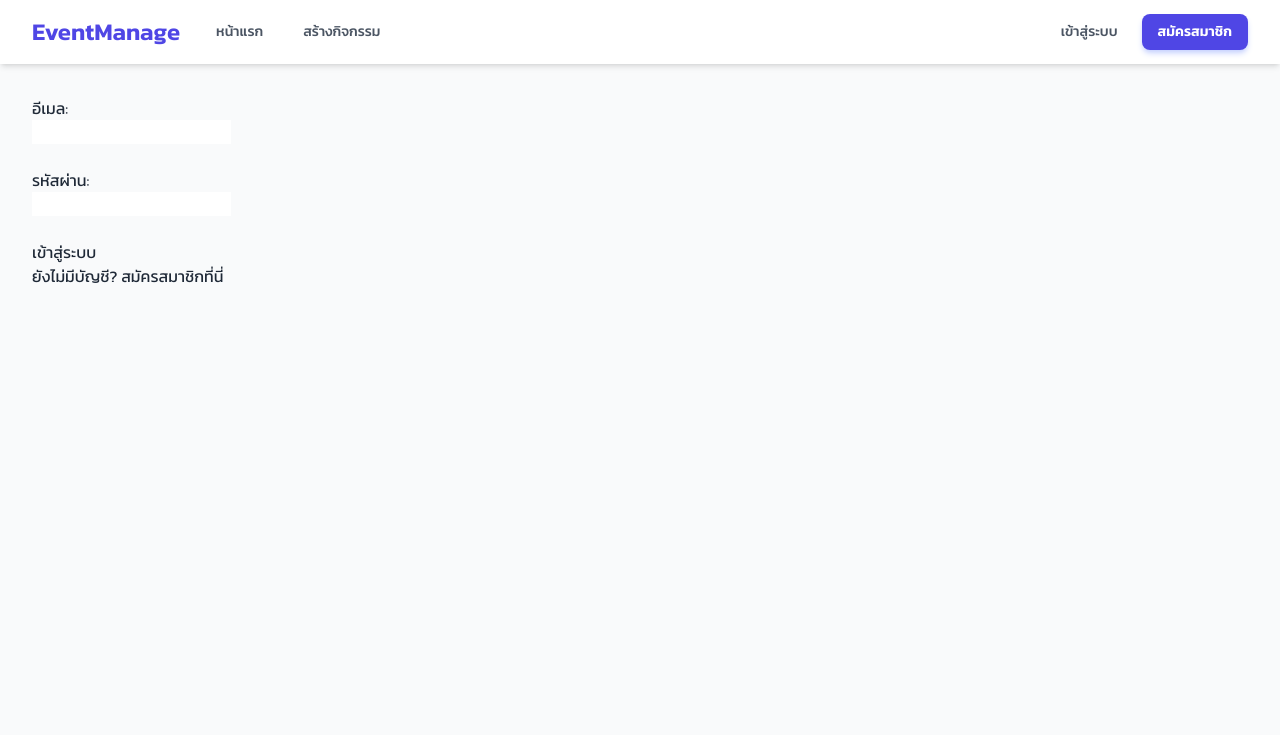
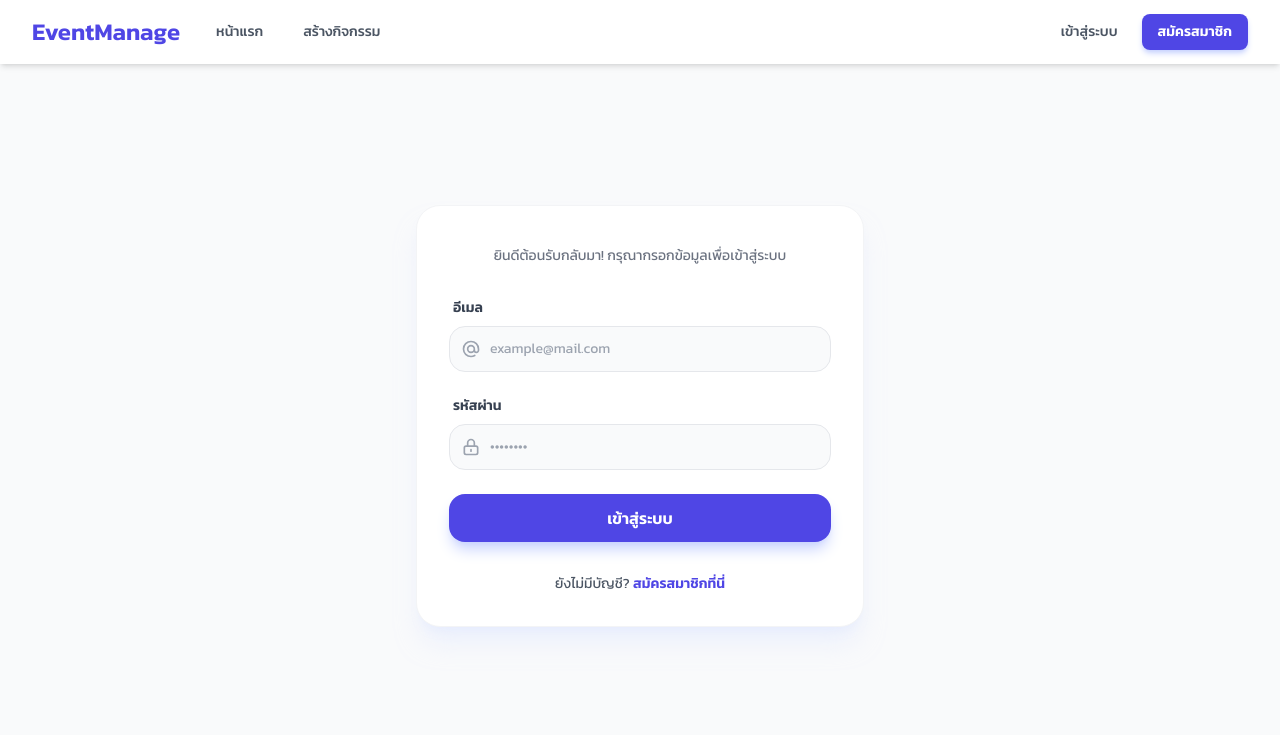
Before and after one commit to CallMeSova/event_system, a PHP site: page /login in a window 1280 px wide. Shown: the top 735 px of the page. Run offline with PHP 8.4, Linux system fonts and the light colour scheme; data that the repository does not hold is empty; some libraries are stand-ins or nearby versions.

Commit message:
Update login.php

```diff
--- a/templates/login.php
+++ b/templates/login.php
@@ -1,30 +1,73 @@
 <?php include 'head.php'; ?>
-<h1><?php echo $title; ?></h1>
 
-<section>
+<div class="min-h-[80vh] flex flex-col items-center justify-center px-4">
+    <div class="max-w-md w-full bg-white rounded-3xl shadow-xl shadow-indigo-100/50 border border-gray-100 p-8">
+
+        <div class="text-center mb-8">
+            <h1 class="text-3xl font-extrabold text-gray-900 mb-2"><?php echo $title; ?></h1>
+            <p class="text-gray-500 text-sm">ยินดีต้อนรับกลับมา! กรุณากรอกข้อมูลเพื่อเข้าสู่ระบบ</p>
+        </div>
+
         <?php if (isset($error)) : ?>
-        <p style="color: red;"><?php echo $error; ?></p>
+            <div class="mb-6 p-4 bg-red-50 border-l-4 border-red-500 rounded-r-xl flex items-center">
+                <svg class="w-5 h-5 text-red-500 mr-3" fill="currentColor" viewBox="0 0 20 20">
+                    <path fill-rule="evenodd" d="M18 10a8 8 0 11-16 0 8 8 0 0116 0zm-7 4a1 1 0 11-2 0 1 1 0 012 0zm-1-9a1 1 0 00-1 1v4a1 1 0 102 0V6a1 1 0 00-1-1z" clip-rule="evenodd"></path>
+                </svg>
+                <p class="text-sm text-red-700 font-medium"><?php echo $error; ?></p>
+            </div>
         <?php endif; ?>
 
         <?php if (isset($_GET['success'])) : ?>
-        <p style="color: green;">สมัครสมาชิกสำเร็จ! กรุณาเข้าสู่ระบบ</p>
+            <div class="mb-6 p-4 bg-green-50 border-l-4 border-green-500 rounded-r-xl flex items-center">
+                <svg class="w-5 h-5 text-green-500 mr-3" fill="currentColor" viewBox="0 0 20 20">
+                    <path fill-rule="evenodd" d="M10 18a8 8 0 100-16 8 8 0 000 16zm3.707-9.293a1 1 0 00-1.414-1.414L9 10.586 7.707 9.293a1 1 0 00-1.414 1.414l2 2a1 1 0 001.414 0l4-4z" clip-rule="evenodd"></path>
+                </svg>
+                <p class="text-sm text-green-700 font-medium">สมัครสมาชิกสำเร็จ! กรุณาเข้าสู่ระบบ</p>
+            </div>
         <?php endif; ?>
 
-    <form action="" method="POST">
+        <form action="" method="POST" class="space-y-6">
             <div>
-            <label>อีเมล:</label><br>
-            <input type="email" name="email" required>
-        </div><br>
+                <label class="block text-sm font-bold text-gray-700 mb-2 ml-1">อีเมล</label>
+                <div class="relative">
+                    <span class="absolute inset-y-0 left-0 pl-3 flex items-center text-gray-400">
+                        <svg class="w-5 h-5" fill="none" stroke="currentColor" viewBox="0 0 24 24">
+                            <path stroke-linecap="round" stroke-linejoin="round" stroke-width="2" d="M16 12a4 4 0 10-8 0 4 4 0 008 0zm0 0v1.5a2.5 2.5 0 005 0V12a9 9 0 10-9 9m4.5-1.206a8.959 8.959 0 01-4.5 1.206"></path>
+                        </svg>
+                    </span>
+                    <input type="email" name="email" required
+                        class="block w-full pl-10 pr-4 py-3 bg-gray-50 border border-gray-200 rounded-2xl text-sm focus:bg-white focus:ring-2 focus:ring-indigo-100 focus:border-indigo-500 transition-all outline-none"
+                        placeholder="example@mail.com">
+                </div>
+            </div>
 
             <div>
-            <label>รหัสผ่าน:</label><br>
-            <input type="password" name="password" required>
-        </div><br>
+                <label class="block text-sm font-bold text-gray-700 mb-2 ml-1">รหัสผ่าน</label>
+                <div class="relative">
+                    <span class="absolute inset-y-0 left-0 pl-3 flex items-center text-gray-400">
+                        <svg class="w-5 h-5" fill="none" stroke="currentColor" viewBox="0 0 24 24">
+                            <path stroke-linecap="round" stroke-linejoin="round" stroke-width="2" d="M12 15v2m-6 4h12a2 2 0 002-2v-6a2 2 0 00-2-2H6a2 2 0 00-2 2v6a2 2 0 002 2zm10-10V7a4 4 0 00-8 0v4h8z"></path>
+                        </svg>
+                    </span>
+                    <input type="password" name="password" required
+                        class="block w-full pl-10 pr-4 py-3 bg-gray-50 border border-gray-200 rounded-2xl text-sm focus:bg-white focus:ring-2 focus:ring-indigo-100 focus:border-indigo-500 transition-all outline-none"
+                        placeholder="••••••••">
+                </div>
+            </div>
 
-        <button type="submit">เข้าสู่ระบบ</button>
+            <button type="submit"
+                class="w-full bg-indigo-600 hover:bg-indigo-700 text-white font-bold py-3 px-4 rounded-2xl shadow-lg shadow-indigo-200 transition-all active:scale-[0.98] mt-2">
+                เข้าสู่ระบบ
+            </button>
         </form>
 
-    <p>ยังไม่มีบัญชี? <a href="/register">สมัครสมาชิกที่นี่</a></p>
-</section>
+        <div class="mt-8 text-center">
+            <p class="text-sm text-gray-600">
+                ยังไม่มีบัญชี?
+                <a href="/register" class="text-indigo-600 font-bold hover:underline">สมัครสมาชิกที่นี่</a>
+            </p>
+        </div>
+    </div>
+</div>
 
 <?php include 'footer.php'; ?>
```
Lines whose indentation alone changed are shown as unchanged.
